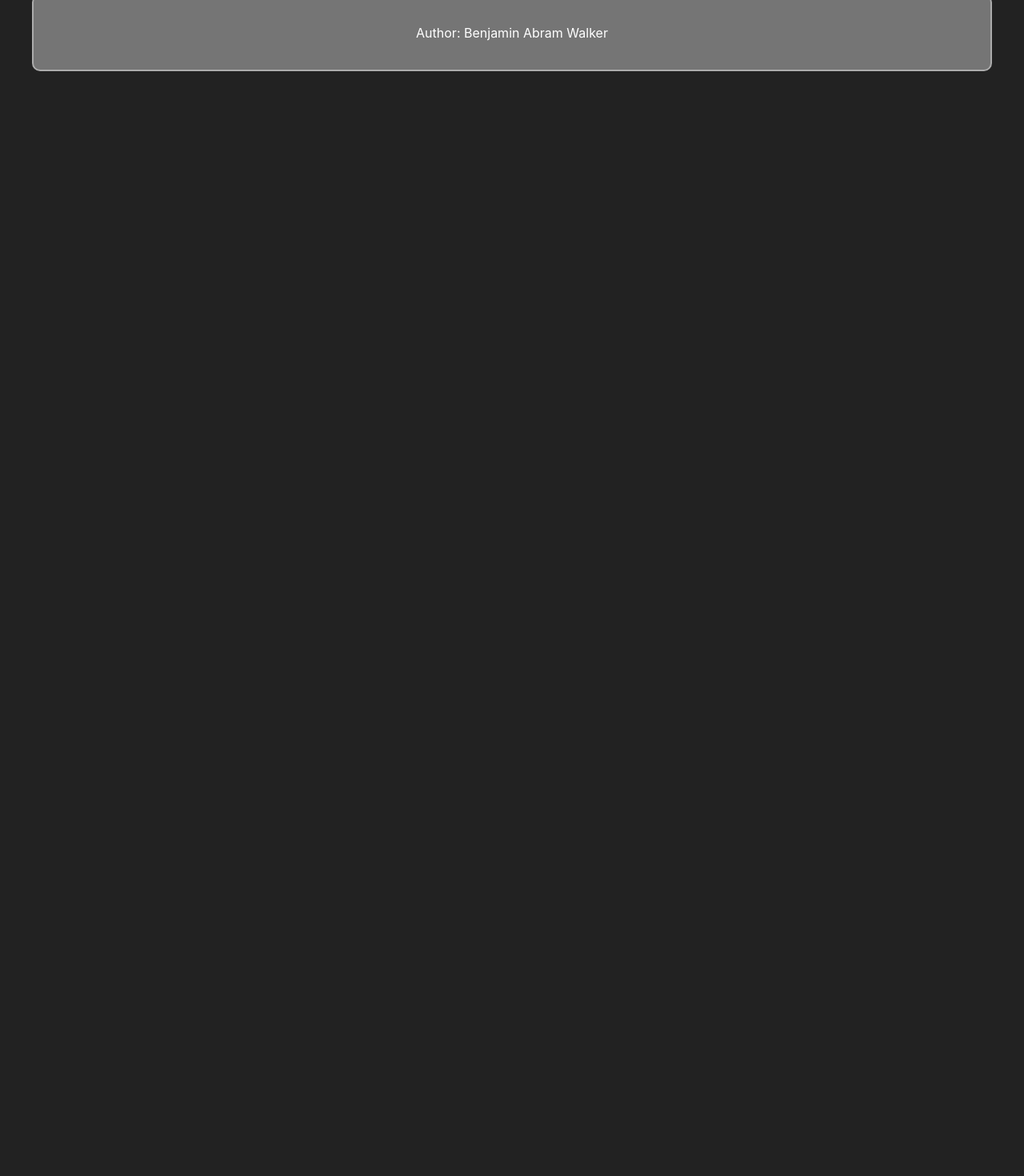
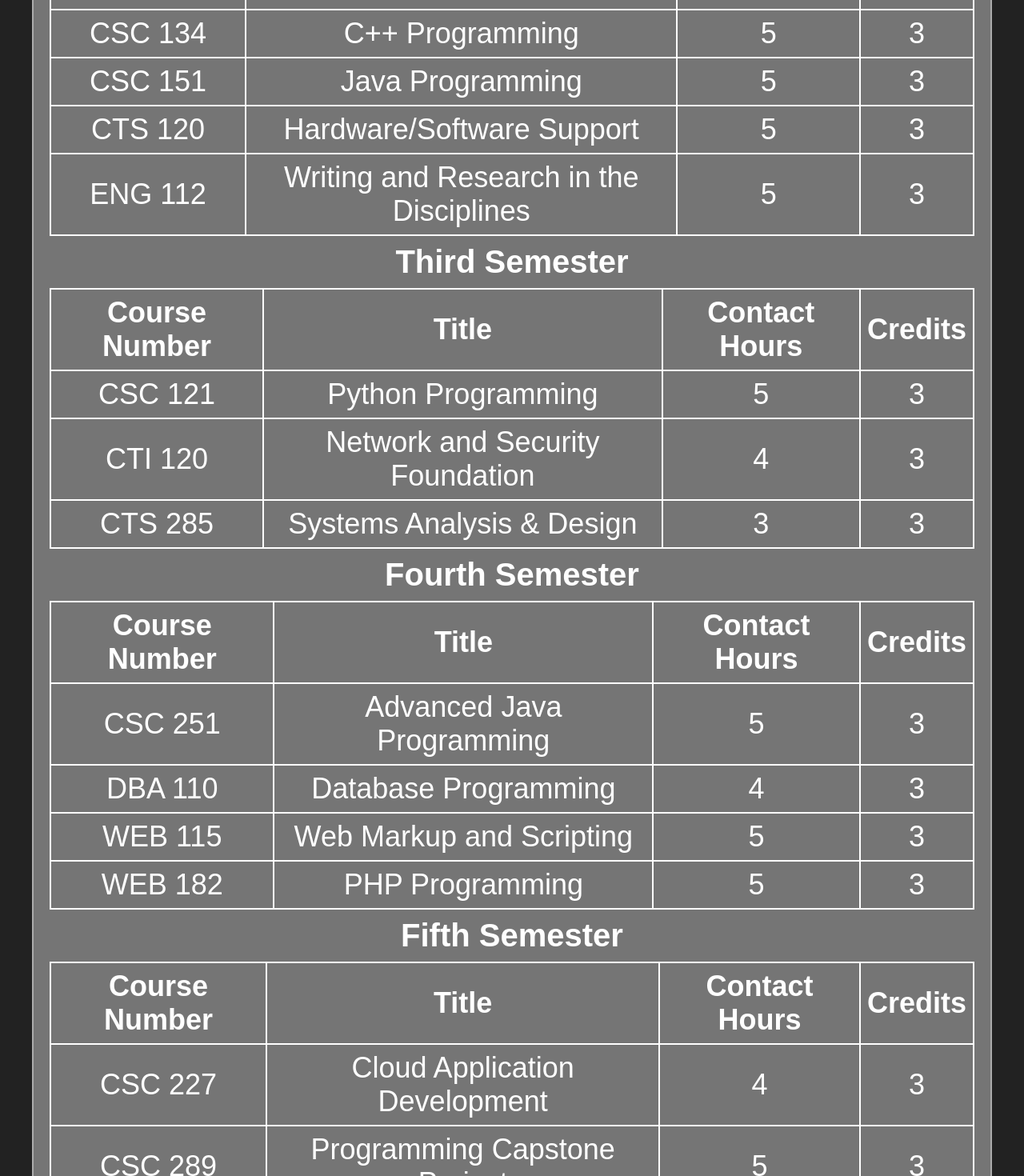
Before and after one commit to awalk014/portfolio-site, a React (Create React App) app: page /educationplan in a window 1280 px wide. Shown: the part 1260-2730 px from the top of the page at 80% size. Before the commit the page ends 1389 px from the top, so only its background shows below. Built offline with nearby package versions, Linux system fonts and the light colour scheme.

Commit message:
Finished the EducationPlan table.

```diff
--- a/src/pages/CourseWork.js
+++ b/src/pages/CourseWork.js
@@ -4,9 +4,9 @@ import { Link } from 'react-router-dom';
 class CourseWork extends React.Component {
     render() {
         return (
-            <div>
+            <main>
 
-            </div>
+            </main>
         );
     }
 }
--- a/src/pages/EducationPlan.js
+++ b/src/pages/EducationPlan.js
@@ -5,7 +5,7 @@ class EducationPlan extends React.Component {
     render() {
         return (
             <main>
-                <h1>Education Plan</h1>
+                <h1>Software Development AAS</h1>
                 <table className="course_table">
                     <caption>First Semester</caption>
                     <tr>
@@ -18,7 +18,7 @@ class EducationPlan extends React.Component {
                         <td>ACA 111</td>
                         <td>College Student Success</td>
                         <td>1</td>
-                        <td>3</td>
+                        <td>1</td>
                     </tr>
                     <tr>
                         <td>CTI 110</td>
@@ -46,15 +46,125 @@ class EducationPlan extends React.Component {
                     </tr>
                 </table>
                 <table className="course_table">
-                <caption>Second Semester</caption>
+                    <caption>Second Semester</caption>
                     <tr>
                         <th>Course Number</th>
                         <th>Title</th>
                         <th>Contact Hours</th>
                         <th>Credits</th>
                     </tr>
+                    <tr>
+                        <td>CSC 134</td>
+                        <td>C++ Programming</td>
+                        <td>5</td>
+                        <td>3</td>
+                    </tr>
+                    <tr>
+                        <td>CSC 151</td>
+                        <td>Java Programming</td>
+                        <td>5</td>
+                        <td>3</td>
+                    </tr>
+                    <tr>
+                        <td>CTS 120</td>
+                        <td>Hardware/Software Support</td>
+                        <td>5</td>
+                        <td>3</td>
+                    </tr>
+                    <tr>
+                        <td>ENG 112</td>
+                        <td>Writing and Research in the Disciplines</td>
+                        <td>5</td>
+                        <td>3</td>
+                    </tr>
                 </table>
-
+                <table className="course_table">
+                    <caption>Third Semester</caption>
+                    <tr>
+                        <th>Course Number</th>
+                        <th>Title</th>
+                        <th>Contact Hours</th>
+                        <th>Credits</th>
+                    </tr>
+                    <tr>
+                        <td>CSC 121</td>
+                        <td>Python Programming</td>
+                        <td>5</td>
+                        <td>3</td>
+                    </tr>
+                    <tr>
+                        <td>CTI 120</td>
+                        <td>Network and Security Foundation</td>
+                        <td>4</td>
+                        <td>3</td>
+                    </tr>
+                    <tr>
+                        <td>CTS 285</td>
+                        <td>Systems Analysis & Design</td>
+                        <td>3</td>
+                        <td>3</td>
+                    </tr>
+                </table>
+                <table className="course_table">
+                    <caption>Fourth Semester</caption>
+                    <tr>
+                        <th>Course Number</th>
+                        <th>Title</th>
+                        <th>Contact Hours</th>
+                        <th>Credits</th>
+                    </tr>
+                    <tr>
+                        <td>CSC 251</td>
+                        <td>Advanced Java Programming</td>
+                        <td>5</td>
+                        <td>3</td>
+                    </tr>
+                    <tr>
+                        <td>DBA 110</td>
+                        <td>Database Programming</td>
+                        <td>4</td>
+                        <td>3</td>
+                    </tr>
+                    <tr>
+                        <td>WEB 115</td>
+                        <td>Web Markup and Scripting</td>
+                        <td>5</td>
+                        <td>3</td>
+                    </tr>
+                    <tr>
+                        <td>WEB 182</td>
+                        <td>PHP Programming</td>
+                        <td>5</td>
+                        <td>3</td>
+                    </tr>
+                </table>
+                <table className="course_table">
+                    <caption>Fifth Semester</caption>
+                    <tr>
+                        <th>Course Number</th>
+                        <th>Title</th>
+                        <th>Contact Hours</th>
+                        <th>Credits</th>
+                    </tr>
+                    <tr>
+                        <td>CSC 227</td>
+                        <td>Cloud Application Development</td>
+                        <td>4</td>
+                        <td>3</td>
+                    </tr>
+                    <tr>
+                        <td>CSC 289</td>
+                        <td>Programming Capstone Project</td>
+                        <td>5</td>
+                        <td>3</td>
+                    </tr>
+                    <tr>
+                        <td>WEB 151</td>
+                        <td>Mobile Application Development</td>
+                        <td>3</td>
+                        <td>3</td>
+                    </tr>
+                </table>
             </main>
         );
     }
```
